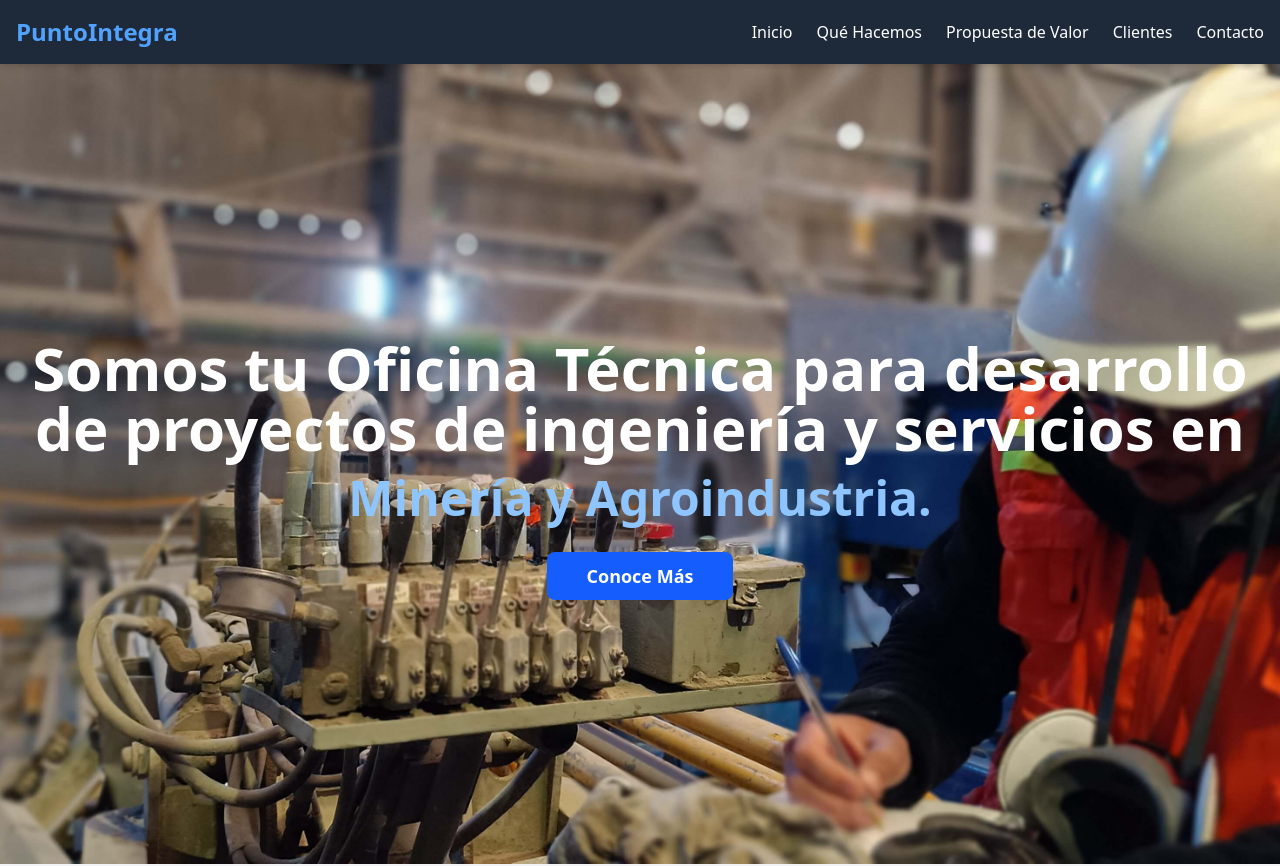
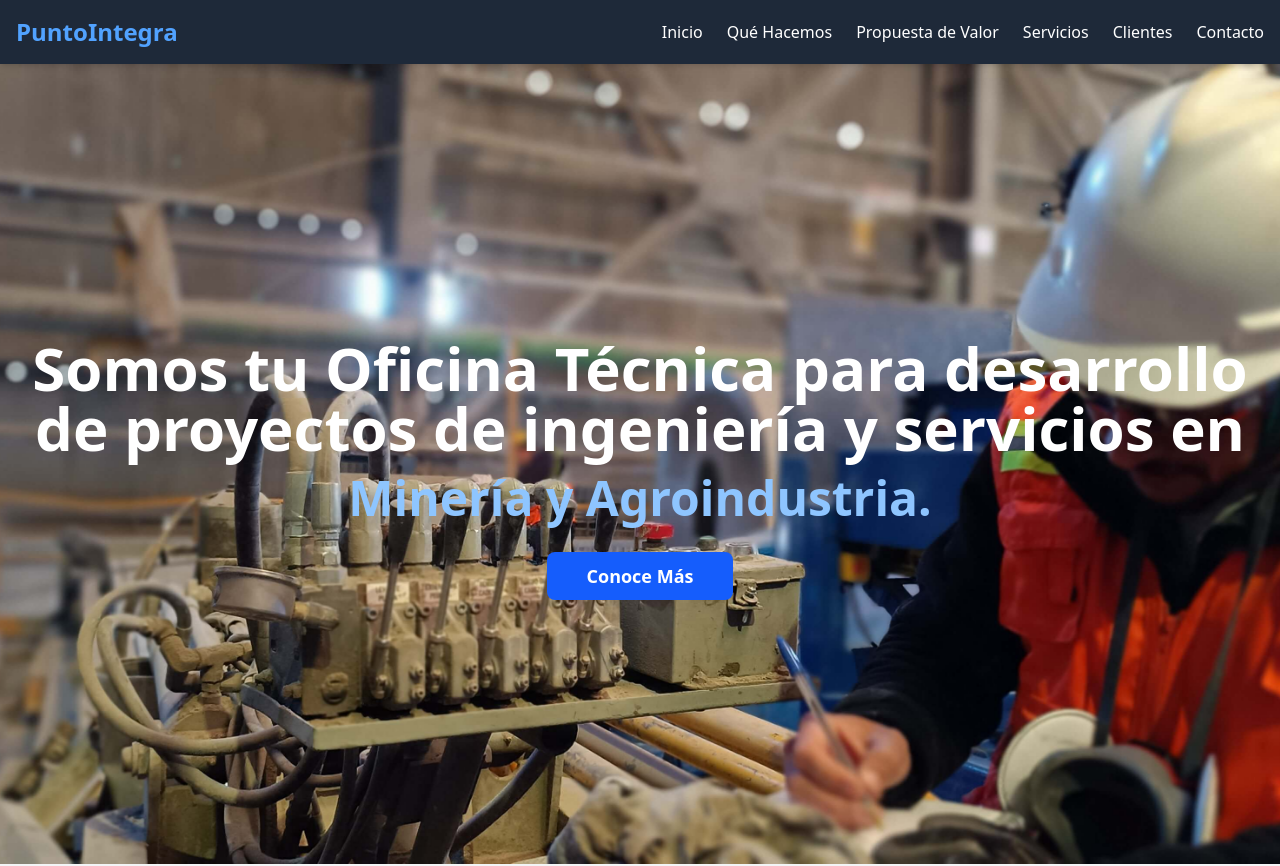
Before and after one commit to JaviCDevops/PuntoIntegra, a Next.js app: page / in a window 1280 px wide. Shown: the top 866 px of the page. Built offline with nearby package versions, Linux system fonts and the light colour scheme.

Commit message:
correccion de navBar

```diff
--- a/components/Navbar.js
+++ b/components/Navbar.js
@@ -45,6 +45,7 @@ export default function Navbar() {
     { href: '#inicio', label: 'Inicio' },
     { href: '#servicios', label: 'Qué Hacemos' },
     { href: '#propuesta-valor', label: 'Propuesta de Valor' },
+    { href: '#otros-servicios', label: 'Servicios' },
     { href: '#clientes', label: 'Clientes' },
     { href: '#contacto', label: 'Contacto' },
   ];
```
